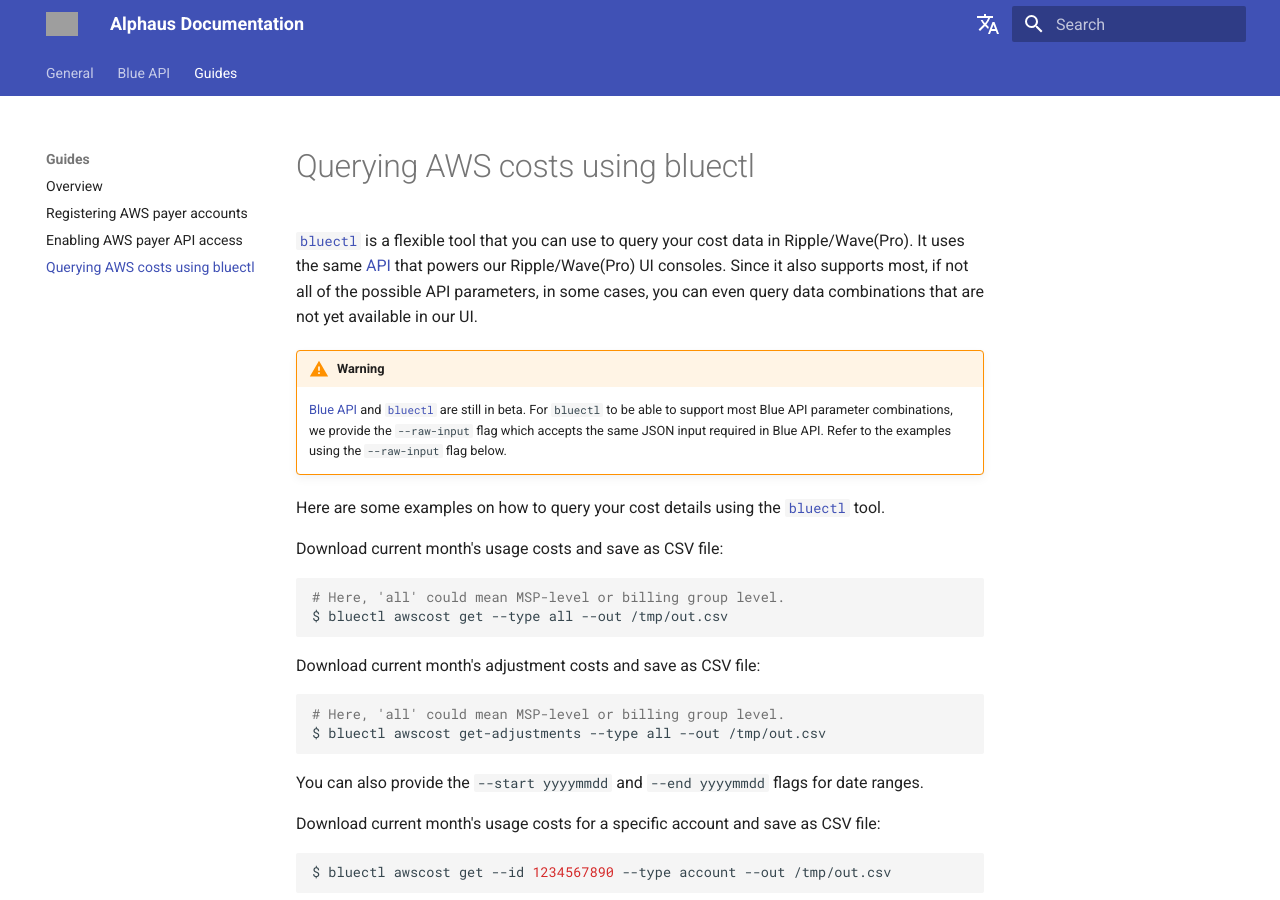
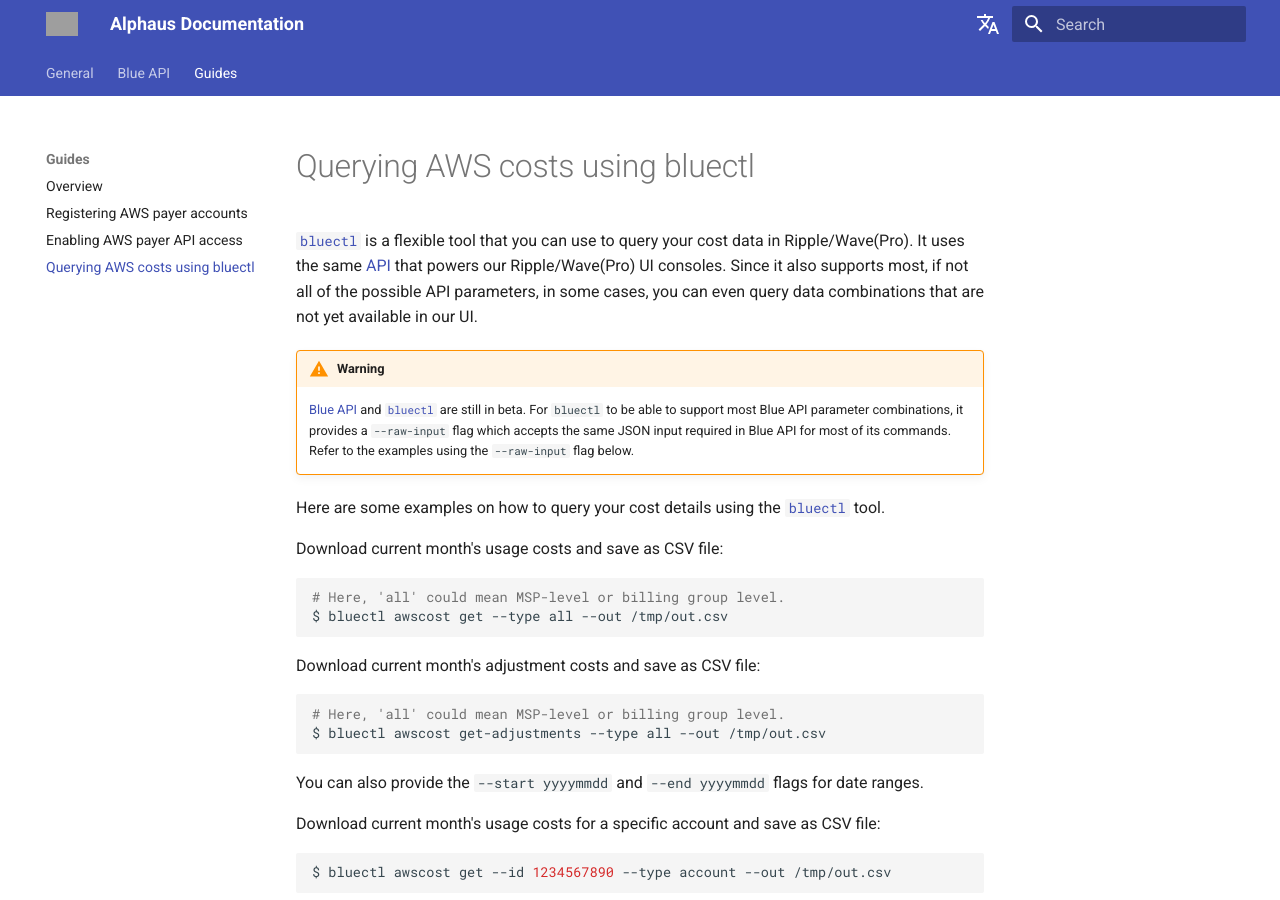
Before and after one commit to alphauslabs/tmpdocs, an MkDocs documentation site: the page built from docs/guides/aws-query-costs.md, in a window 1280 px wide and 900 px high. Built offline with MkDocs 1.6.1 and Material for MkDocs 9.7.7, drawn with Linux system fonts in a browser that asks for light colours; comment, search, counter and statistics services are not loaded; grey boxes are pictures that could not be loaded.

Commit message:
docs: query cotss

```diff
--- a/docs/guides/aws-query-costs.md
+++ b/docs/guides/aws-query-costs.md
@@ -3,7 +3,7 @@
 [`bluectl`](https://alphauslabs.github.io/docs/blueapi/bluectl/) is a flexible tool that you can use to query your cost data in Ripple/Wave(Pro). It uses the same [API](https://alphauslabs.github.io/blueapidocs/) that powers our Ripple/Wave(Pro) UI consoles. Since it also supports most, if not all of the possible API parameters, in some cases, you can even query data combinations that are not yet available in our UI.
 
 !!! warning
-    [Blue API](https://alphauslabs.github.io/blueapidocs/) and [`bluectl`](https://alphauslabs.github.io/docs/blueapi/bluectl/) are still in beta. For `bluectl` to be able to support most Blue API parameter combinations, we provide the `--raw-input` flag which accepts the same JSON input required in Blue API. Refer to the examples using the `--raw-input` flag below.
+    [Blue API](https://alphauslabs.github.io/blueapidocs/) and [`bluectl`](https://alphauslabs.github.io/docs/blueapi/bluectl/) are still in beta. For `bluectl` to be able to support most Blue API parameter combinations, it provides a `--raw-input` flag which accepts the same JSON input required in Blue API for most of its commands. Refer to the examples using the `--raw-input` flag below.
 
 Here are some examples on how to query your cost details using the [`bluectl`](https://alphauslabs.github.io/docs/blueapi/bluectl/) tool.
 
```
